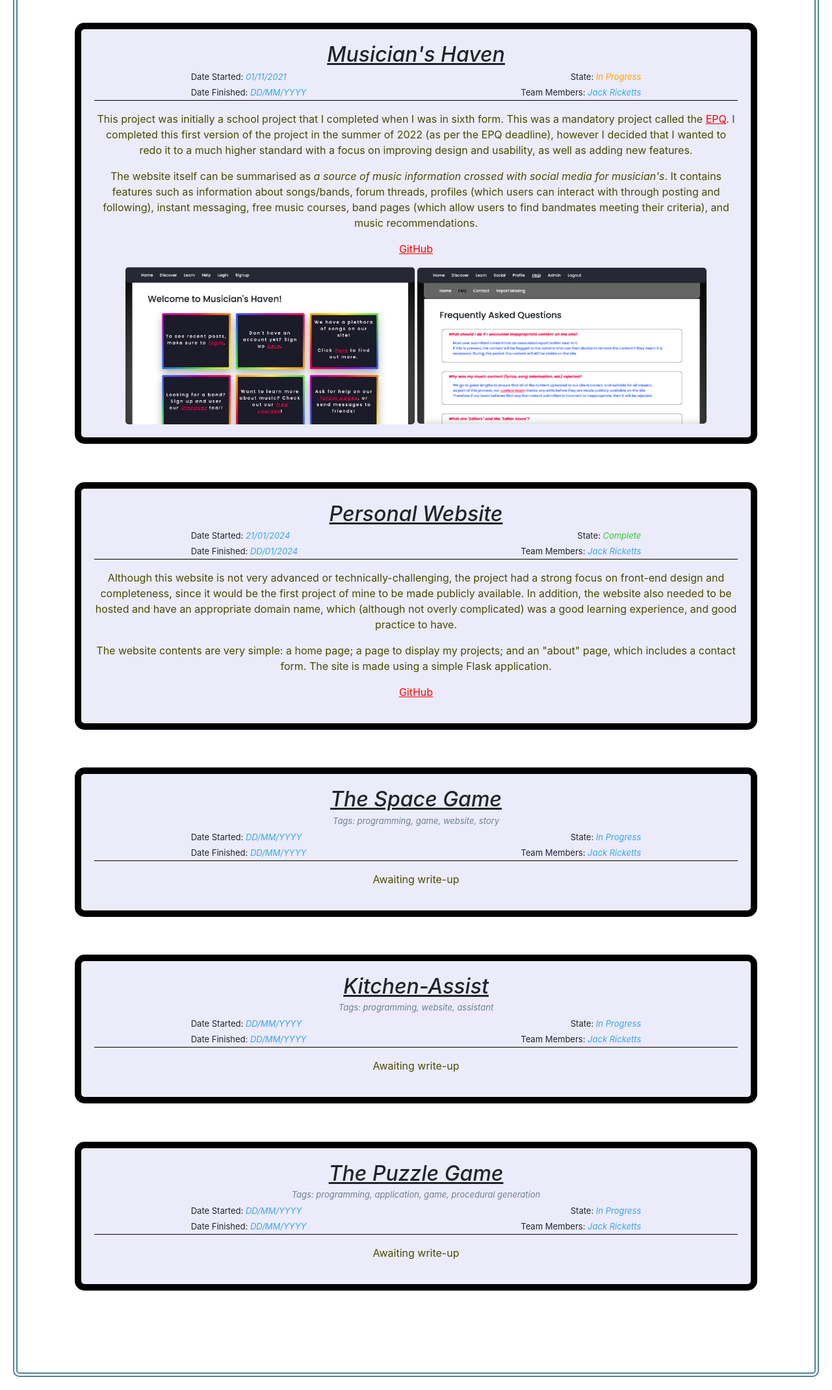
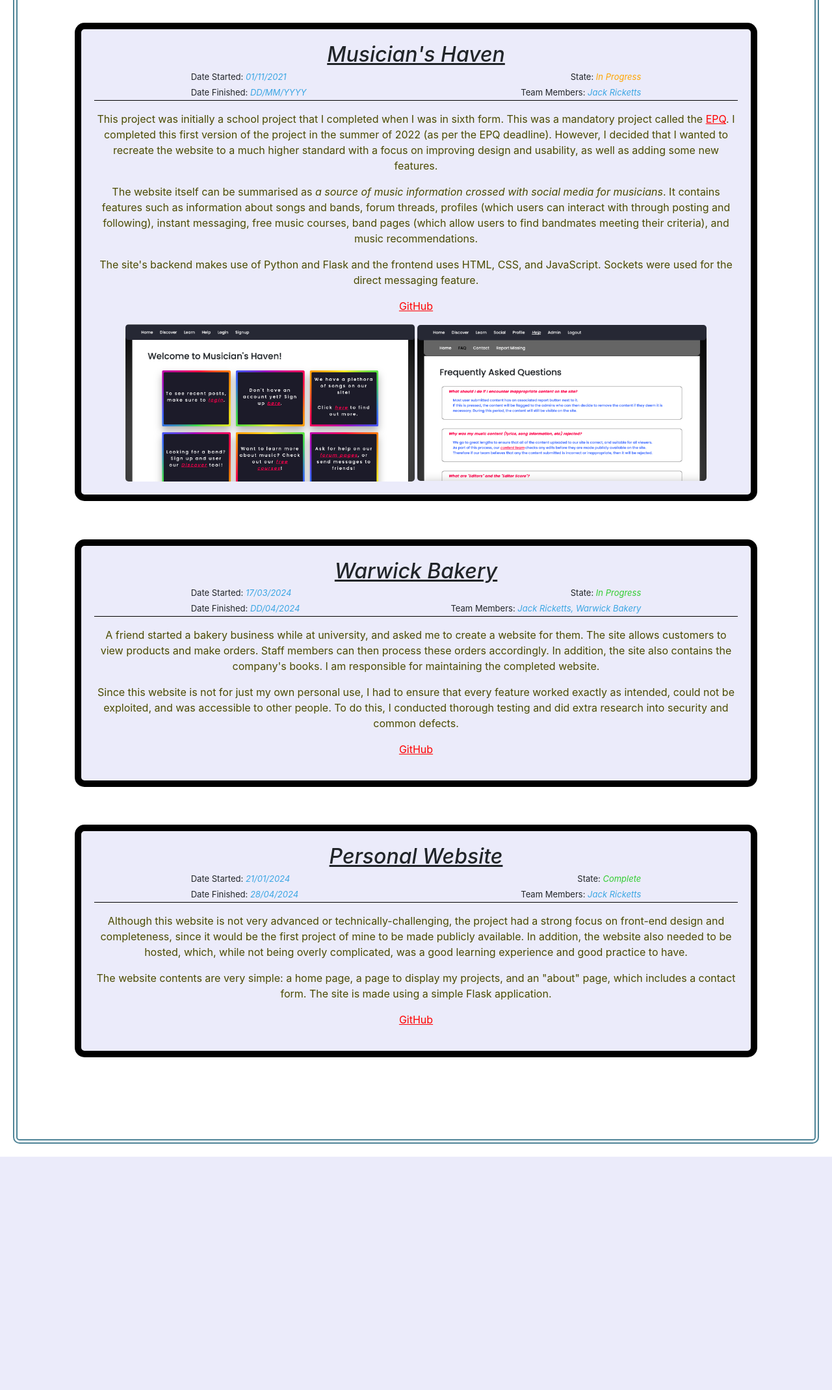
Before and after one commit to JLR24/personal_website, a Flask app: page /projects in a window 1280 px wide. Shown: the part 209-2348 px from the top of the page at 65% size. After the commit the page ends 1989 px from the top, so only its background shows below. Run offline with Flask 3, Linux system fonts and the light colour scheme.

Commit message:
Updated project list.

```diff
--- a/templates/projects.html
+++ b/templates/projects.html
@@ -18,17 +18,39 @@
         <p>
             This project was initially a school project that I completed when I was in sixth form. This was a mandatory project called the
             <a href="https://www.ocr.org.uk/qualifications/projects/extended-project-h857/" target="_blank">EPQ</a>. I completed this first version of the project in the
-            summer of 2022 (as per the EPQ deadline), however I decided that I wanted to redo it to a much higher standard with a focus on improving design and usability,
-            as well as adding new features.
+            summer of 2022 (as per the EPQ deadline). However, I decided that I wanted to recreate the website to a much higher standard with a focus on improving design and usability,
+            as well as adding some new features.
         </p>
         <p>
-            The website itself can be summarised as <i>a source of music information crossed with social media for musician's</i>. It contains features such as information about songs/bands,
+            The website itself can be summarised as <i>a source of music information crossed with social media for musicians</i>. It contains features such as information about songs and bands,
             forum threads, profiles (which users can interact with through posting and following), instant messaging, free music courses, band pages (which allow users to find bandmates meeting
             their criteria), and music recommendations.
+        </p>
+        <p>
+            The site's backend makes use of Python and Flask and the frontend uses HTML, CSS, and JavaScript. Sockets were used for the direct messaging feature.
         </p>
         <p><a href="https://github.com/JLR24/musicians_haven" target="_blank">GitHub</a></p>
             <img src="{{url_for('static', filename='mh_home.png')}}" alt="A screenshot of the MH home page" style="border-radius: 5px; max-width: 45%; height: auto;">
             <img src="{{url_for('static', filename='mh_help.png')}}" alt="A screenshot of a MH help page" style="border-radius: 5px; max-width: 45%; height: auto;">
+    </div>
+
+    <div class="widget" id="WB">
+        <h2>Warwick Bakery</h2>
+        <div class="infoBox">
+            <span class="date">Date Started: <span class="widgetAnswer">17/03/2024</span></span>
+            <span class="state">State: <span class="widgetAnswer complete">In Progress</span></span><br>
+            <span class="date">Date Finished: <span class="widgetAnswer">DD/04/2024</span></span>
+            <span class="state">Team Members: <span class="widgetAnswer">Jack Ricketts, Warwick Bakery</span></span>
+        </div><hr class="widgetHR">
+        <p>
+            A friend started a bakery business while at university, and asked me to create a website for them. The site allows customers to view products and make orders. Staff members can then
+            process these orders accordingly. In addition, the site also contains the company's books. I am responsible for maintaining the completed website.
+        </p>
+        <p>
+            Since this website is not for just my own personal use, I had to ensure that every feature worked exactly as intended, could not be exploited, and was accessible to other people. To do
+            this, I conducted thorough testing and did extra research into security and common defects.
+        </p>
+        <p><a href="https://github.com/JLR24/warwick_bakery" target="_blank">GitHub</a></p>
     </div>
 
     <div class="widget" id="PW">
@@ -36,55 +58,17 @@
         <div class="infoBox">
             <span class="date">Date Started: <span class="widgetAnswer">21/01/2024</span></span>
             <span class="state">State: <span class="widgetAnswer complete">Complete</span></span><br>
-            <span class="date">Date Finished: <span class="widgetAnswer">DD/01/2024</span></span>
+            <span class="date">Date Finished: <span class="widgetAnswer">28/04/2024</span></span>
             <span class="state">Team Members: <span class="widgetAnswer">Jack Ricketts</span></span>
         </div><hr class="widgetHR">
         <p>
             Although this website is not very advanced or technically-challenging, the project had a strong focus on front-end design and completeness, since it would be the first project of mine
-            to be made publicly available. In addition, the website also needed to be hosted and have an appropriate domain name, which (although not overly complicated) was a good learning experience,
-            and good practice to have.
+            to be made publicly available. In addition, the website also needed to be hosted, which, while not being overly complicated, was a good learning experience and good practice to have.
         </p>
         <p>
-            The website contents are very simple: a home page; a page to display my projects; and an "about" page, which includes a contact form. The site is made using a simple Flask application.
+            The website contents are very simple: a home page, a page to display my projects, and an "about" page, which includes a contact form. The site is made using a simple Flask application.
         </p>
         <p><a href="https://github.com/JLR24/personal_website" target="_blank">GitHub</a></p>
     </div>
 
-    <div class="widget" id="TSG">
-        <h2>The Space Game</h2>
-        <span class="widgetTags">Tags: programming, game, website, story</span>
-        <div class="infoBox">
-            <span class="date">Date Started: <span class="widgetAnswer">DD/MM/YYYY</span></span>
-            <span class="state">State: <span class="widgetAnswer">In Progress</span></span><br>
-            <span class="date">Date Finished: <span class="widgetAnswer">DD/MM/YYYY</span></span>
-            <span class="state">Team Members: <span class="widgetAnswer">Jack Ricketts</span></span>
-        </div><hr class="widgetHR">
-        <p>Awaiting write-up</p>
-    </div>
-
-
-    <div class="widget" id="KA">
-        <h2>Kitchen-Assist</h2>
-        <span class="widgetTags">Tags: programming, website, assistant</span>
-        <div class="infoBox">
-            <span class="date">Date Started: <span class="widgetAnswer">DD/MM/YYYY</span></span>
-            <span class="state">State: <span class="widgetAnswer">In Progress</span></span><br>
-            <span class="date">Date Finished: <span class="widgetAnswer">DD/MM/YYYY</span></span>
-            <span class="state">Team Members: <span class="widgetAnswer">Jack Ricketts</span></span>
-        </div><hr class="widgetHR">
-        <p>Awaiting write-up</p>
-    </div>
-
-    <div class="widget" id="PG">
-        <h2>The Puzzle Game</h2>
-        <span class="widgetTags">Tags: programming, application, game, procedural generation</span>
-        <div class="infoBox">
-            <span class="date">Date Started: <span class="widgetAnswer">DD/MM/YYYY</span></span>
-            <span class="state">State: <span class="widgetAnswer">In Progress</span></span><br>
-            <span class="date">Date Finished: <span class="widgetAnswer">DD/MM/YYYY</span></span>
-            <span class="state">Team Members: <span class="widgetAnswer">Jack Ricketts</span></span>
-        </div><hr class="widgetHR">
-        <p>Awaiting write-up</p>
-    </div>
-
 {% endblock %}
```
Also changed, not shown: 1 other file.
